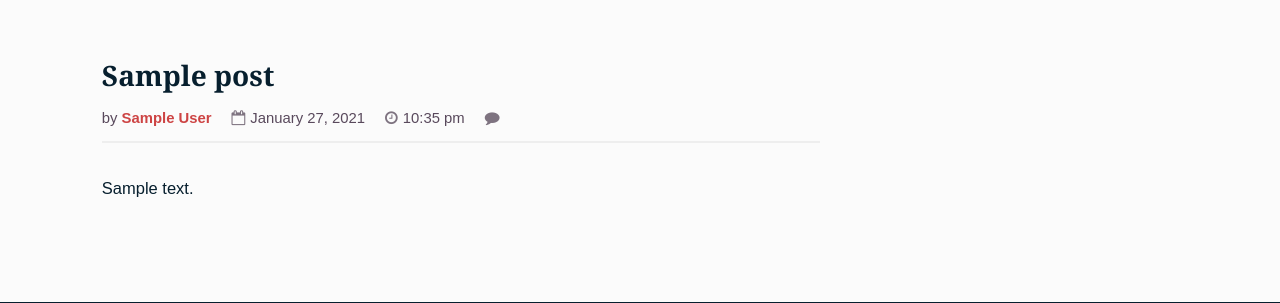
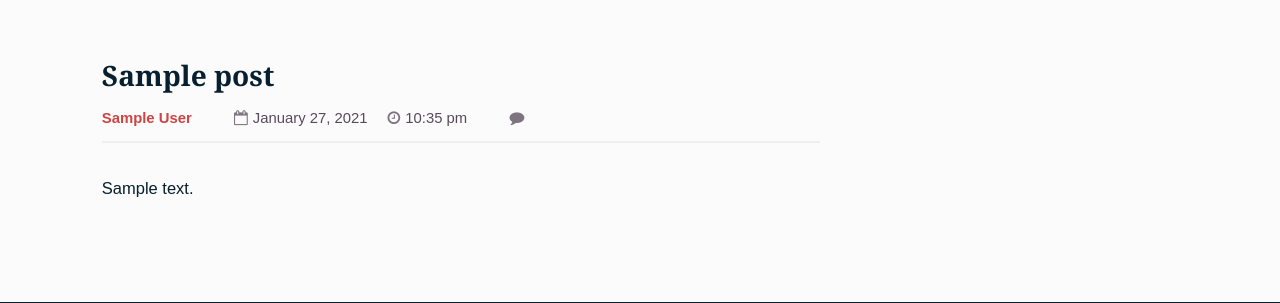
Before and after one commit to BenediktEngel/ba_barrierefreiheit, a WordPress theme: template Themes/gillian/index.php in a window 1280 px wide. Shown: the part 271-574 px from the top of the page. Run offline with PHP 8.4 and a stand-in for WordPress, Linux system fonts and the light colour scheme; the site name, menu and one post (Sample post) are stand-ins, and other content is empty; some libraries are stand-ins or nearby versions; some web fonts are replaced.

Commit message:
GIllian - Fehler aus Prüfschritt 1.3.1b behoben

```diff
--- /dev/null
+++ b/Themes/gillian/barrierefreistyles.css
@@ -0,0 +1,16 @@
+/* Überschreiben der Default-Styles */
+dd{
+  margin-bottom: 0;
+  margin-inline-start:0;
+}
+dl{
+  margin-bottom: 0;
+  display: inline-block;
+}
+/* Und anpassen der Regel die sonst auf Paragraphen in der Klasse entry-meta angewendet wird, sodass sie auf dd-Elemente angewendet wird (siehe style.css Zeile 1804-1809)*/
+.entry-meta dd {
+	display: inline-table;
+	padding-right: 20px;
+	margin-bottom: 0;
+	line-height: 1em;
+}
--- a/Themes/gillian/functions.php
+++ b/Themes/gillian/functions.php
@@ -162,6 +162,9 @@ function gillian_scripts() {
 
 	wp_enqueue_script( 'gillian-widget-img-links', get_template_directory_uri() . '/js/widget-img-links.js', array('jquery'), '20160820', true );
 
+	/* Einbinden der neuen barrierefreistyles.css um Styles für die Überarbeitungen anzuwenden. */
+	wp_enqueue_style('barrierefreistyles', get_template_directory_uri() . '/barrierefreistyles.css');
+
 	if ( is_singular() && comments_open() && get_option( 'thread_comments' ) ) {
 		wp_enqueue_script( 'comment-reply' );
 	}
--- a/Themes/gillian/inc/template-tags.php
+++ b/Themes/gillian/inc/template-tags.php
@@ -14,52 +14,44 @@ if ( ! function_exists( 'gillian_entry_meta' ) ) :
  */
 function gillian_entry_meta() {
 
+
+	/* Fehler aus Prüfschritt 1.3.1b und 2.4.4a durch hinzufügen einer DefinitionList für die Meta-Daten behoben. */
 // byline
-	echo '<p>';
+echo '<dl><dt class="screen-reader-text">';
 _e( 'by ', 'gillian' );
+	echo '</dt><dd>';
 the_author_posts_link();
-	echo '</p>';
+echo '</dd>';
 
 // date
-	echo '<p><i class="fa fa-calendar-o" aria-hidden="true"></i>';
+echo '<dt class="screen-reader-text">Published on</dt><dd><i class="fa fa-calendar-o" aria-hidden="true"></i>';
 the_time(get_option('date_format'));
-	echo '</p>';
 
 // time
-	echo '<p><i class="fa fa-clock-o" aria-hidden="true"></i>';
+	echo '<i class="fa fa-clock-o" aria-hidden="true" style="padding-left: 20px;"></i>';
 the_time();
-	echo '</p>';
+echo '</dd>';
 
-	// comments
-	echo '<p><i class="fa fa-comment" aria-hidden="true"></i>';
-	/* translators: %s: post title */
-	comments_popup_link( sprintf( __( 'Leave a comment<span class="screen-reader-text"> on %s</span>', 'gillian' ), get_the_title() ) );
-	echo '</p>';
 
 // categories if they exist
 if(has_category()) {
-		echo '<p><i class="fa fa-bookmark" aria-hidden="true"></i>';
+	echo '<dt class="screen-reader-text">Category</dt><dd><i class="fa fa-bookmark" aria-hidden="true"></i>';
 	the_category(', ');
-		echo '</p>';
+	echo '</dd>';
 }
 
 // tags if they exist
 if(has_tag()) {
-		echo '<p>';
+	echo '<dt class="screen-reader-text">Tags</dt><dd>';
 	the_tags('<i class="fa fa-tag" aria-hidden="true"></i> ', ', ');
+	echo '</dd>';
+}
+	echo '</dl>';
+// comments
+	echo '<p style="padding-right:20px;"><i class="fa fa-comment" aria-hidden="true"></i>';
+/* translators: %s: post title */
+comments_popup_link( sprintf( __( 'Leave a comment<span class="screen-reader-text"> on %s</span>', 'gillian' ), get_the_title() ) );
 echo '</p>';
-	}
-
-	// edit link
-	edit_post_link(
-		sprintf(
-			/* translators: %s: Name of current post */
-			esc_html__( 'Edit %s', 'gillian' ),
-			the_title( '<span class="screen-reader-text">"', '"</span>', false )
-		),
-		'<p><i class="fa fa-pencil" aria-hidden="true"></i>',
-		'</p>'
-	);
 }
 endif;
 
```
Lines whose indentation alone changed are shown as unchanged.
